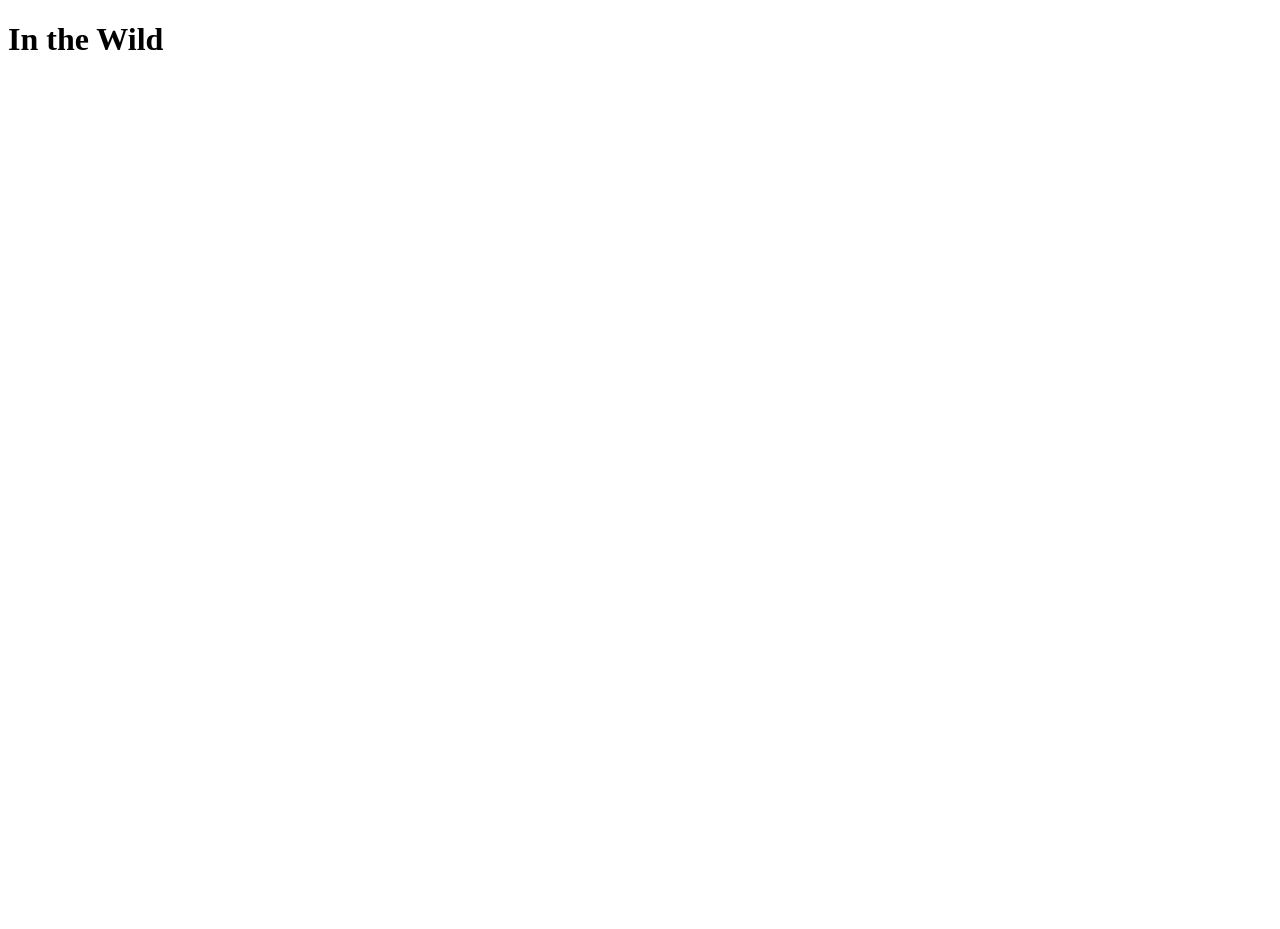
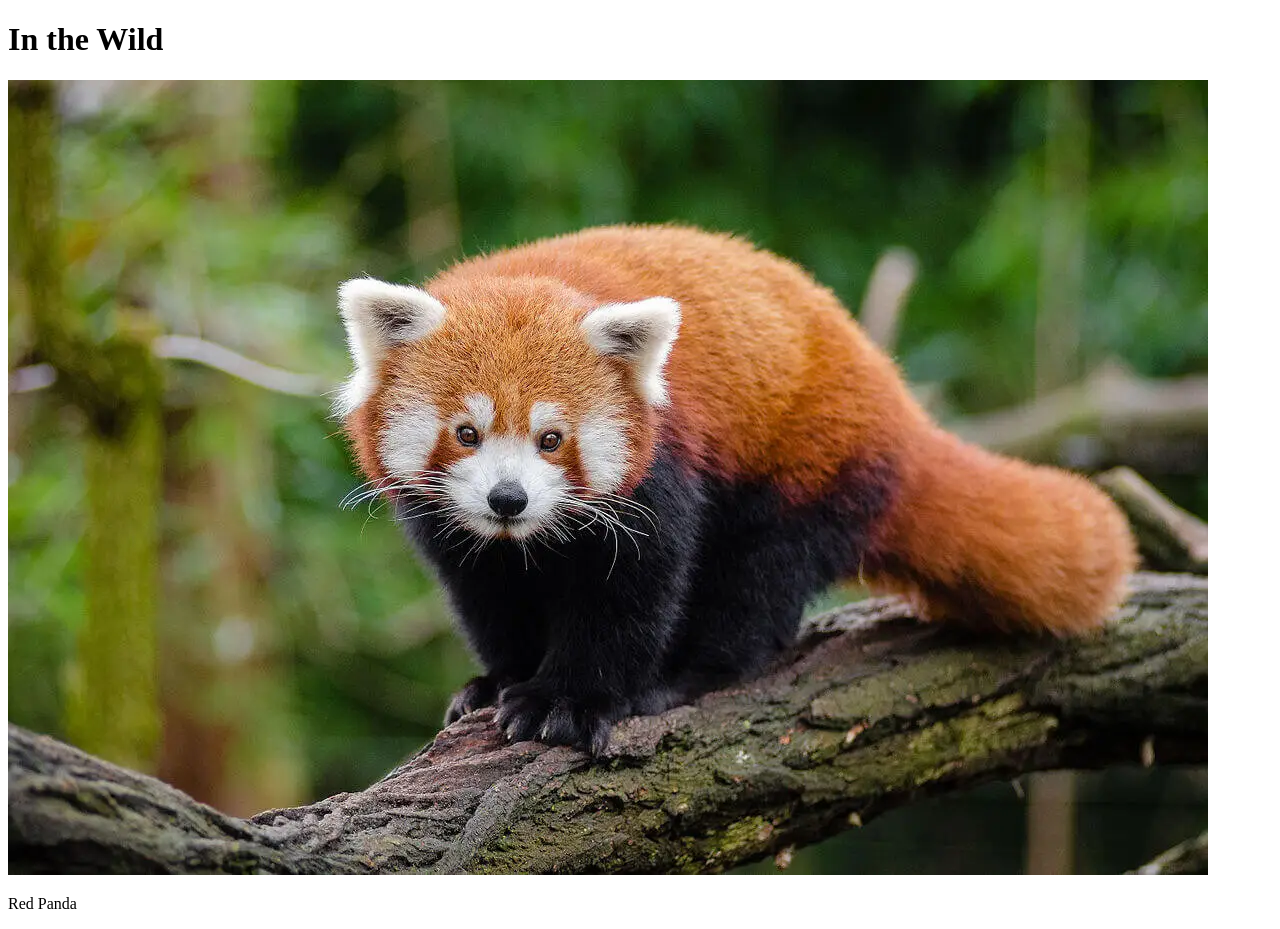
Before and after one commit to calabashhh/In_the_Wild, a plain HTML site: page index.html in a window 1280 px wide. Before the commit the page ends 800 px from the top, so only its background shows below. Drawn offline with Linux system fonts and the light colour scheme.

Commit message:
Update index.html
added image and reorganized page

```diff
--- a/index.html
+++ b/index.html
@@ -1,7 +1,18 @@
 <!DOCTYPE html>
 <html lang="en">
-<h1>In the Wild</h1>
+  <head>
+    <title>In the Wild</title>
+
+</head>
+
+<body>
+  <h1>In the Wild</h1>
+  <img src="red-panda.webp" alt="Hi! I'm a red panda and I love Olive.">
+  <p>Red Panda</p>
 
 
 
+
+</body>
+
 </html>
```
